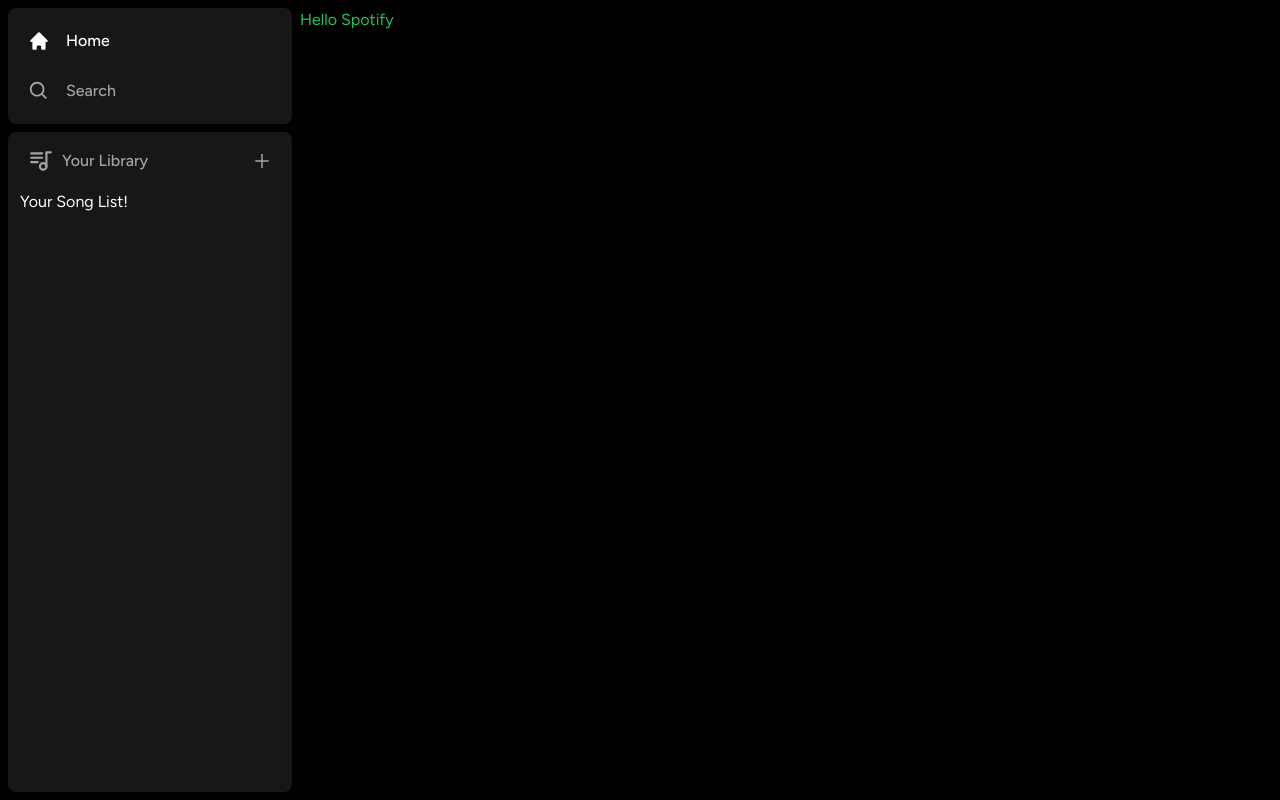
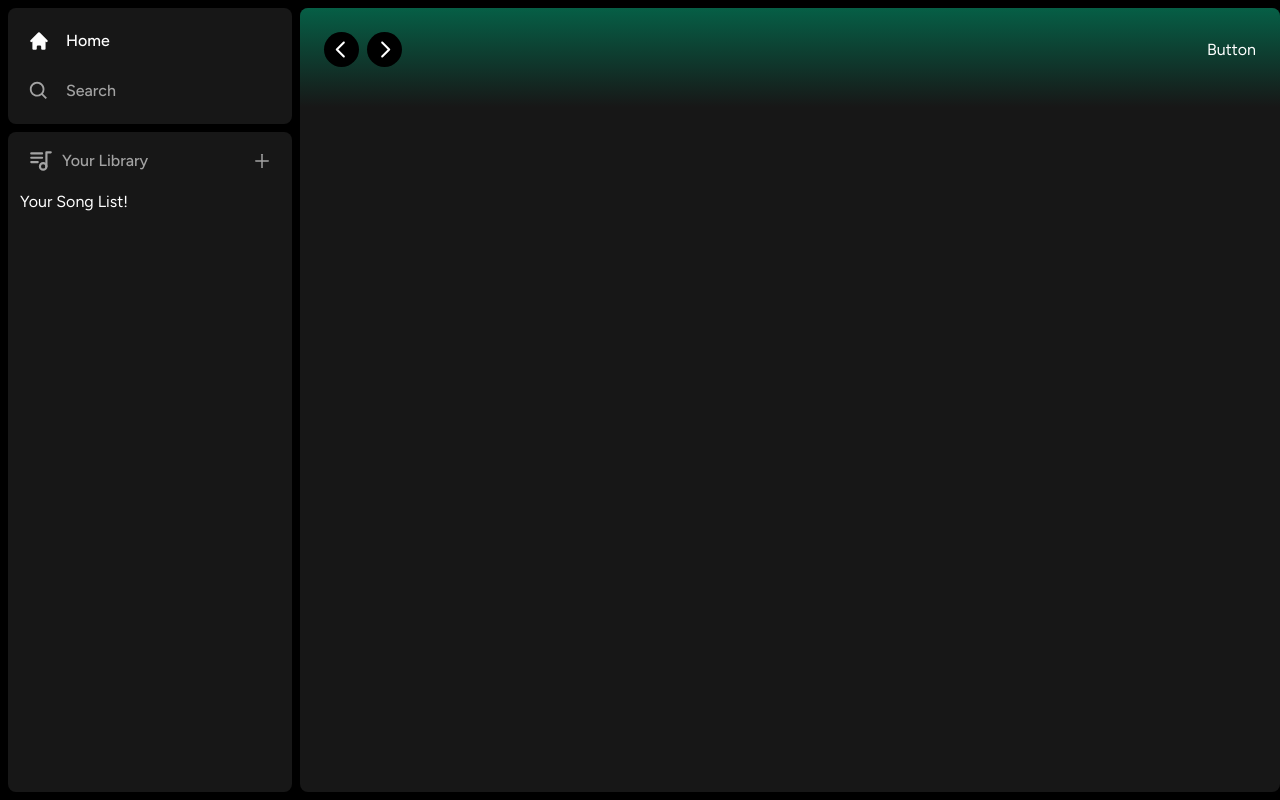
Before and after one commit to htutwaiphyoe/spotify, a Next.js app: page / in a window 1280 px wide. Built offline with nearby package versions, Linux system fonts and the light colour scheme.

Commit message:
feat: Header.tsx

```diff
--- a/app/(site)/page.tsx
+++ b/app/(site)/page.tsx
@@ -1,3 +1,11 @@
-export default function Home() {
-  return <div className="text-green-500">Hello Spotify</div>;
+import Header from "@/components/Header";
+
+function Home() {
+  return (
+    <section className="bg-neutral-900 rounded-lg h-full w-full overflow-hidden overflow-y-auto">
+      <Header />
+    </section>
+  );
 }
+
+export default Home;
--- /dev/null
+++ b/components/Button/index.tsx
@@ -0,0 +1,9 @@
+type ButtonProps = React.ButtonHTMLAttributes<HTMLButtonElement> & {
+  variant?: string;
+};
+
+function Button({}: ButtonProps) {
+  return <div>Button</div>;
+}
+
+export default Button;
--- /dev/null
+++ b/components/Header/index.tsx
@@ -0,0 +1,53 @@
+"use client";
+import { PropsWithChildren } from "react";
+import { useRouter } from "next/navigation";
+import { cn } from "@/utils/helpers";
+import { RxCaretLeft, RxCaretRight } from "react-icons/rx";
+import { HiHome } from "react-icons/hi";
+import { BiSearch } from "react-icons/bi";
+import Button from "../Button";
+
+type HeaderProps = PropsWithChildren & {
+  className?: string;
+};
+
+function Header({ className }: HeaderProps) {
+  const router = useRouter();
+  return (
+    <header
+      className={cn("h-fit bg-gradient-to-b from-emerald-800 p-6", className)}
+    >
+      <div className="w-full mb-4 flex items-center justify-between">
+        <div className="hidden md:flex gap-x-2 items-center">
+          <button
+            className="rounded-full bg-black flex items-center justify-center hover:opacity-75 transition"
+            onClick={router.back}
+          >
+            <RxCaretLeft size={35} className="text-white" />
+          </button>
+          <button
+            className="rounded-full bg-black flex items-center justify-center hover:opacity-75 transition"
+            onClick={router.forward}
+          >
+            <RxCaretRight size={35} className="text-white" />
+          </button>
+        </div>
+        <div className="flex md:hidden gap-x-2 items-center">
+          <button className="rounded-full bg-white flex items-center justify-center hover:opacity-75 transition p-2">
+            <HiHome className="text-black" size={20} />
+          </button>
+          <button className="rounded-full bg-white flex items-center justify-center hover:opacity-75 transition p-2">
+            <BiSearch className="text-black" size={20} />
+          </button>
+        </div>
+        <div className="flex justify-between items-center gap-x-4">
+          <div>
+            <Button>Sign Up</Button>
+          </div>
+        </div>
+      </div>
+    </header>
+  );
+}
+
+export default Header;
```
